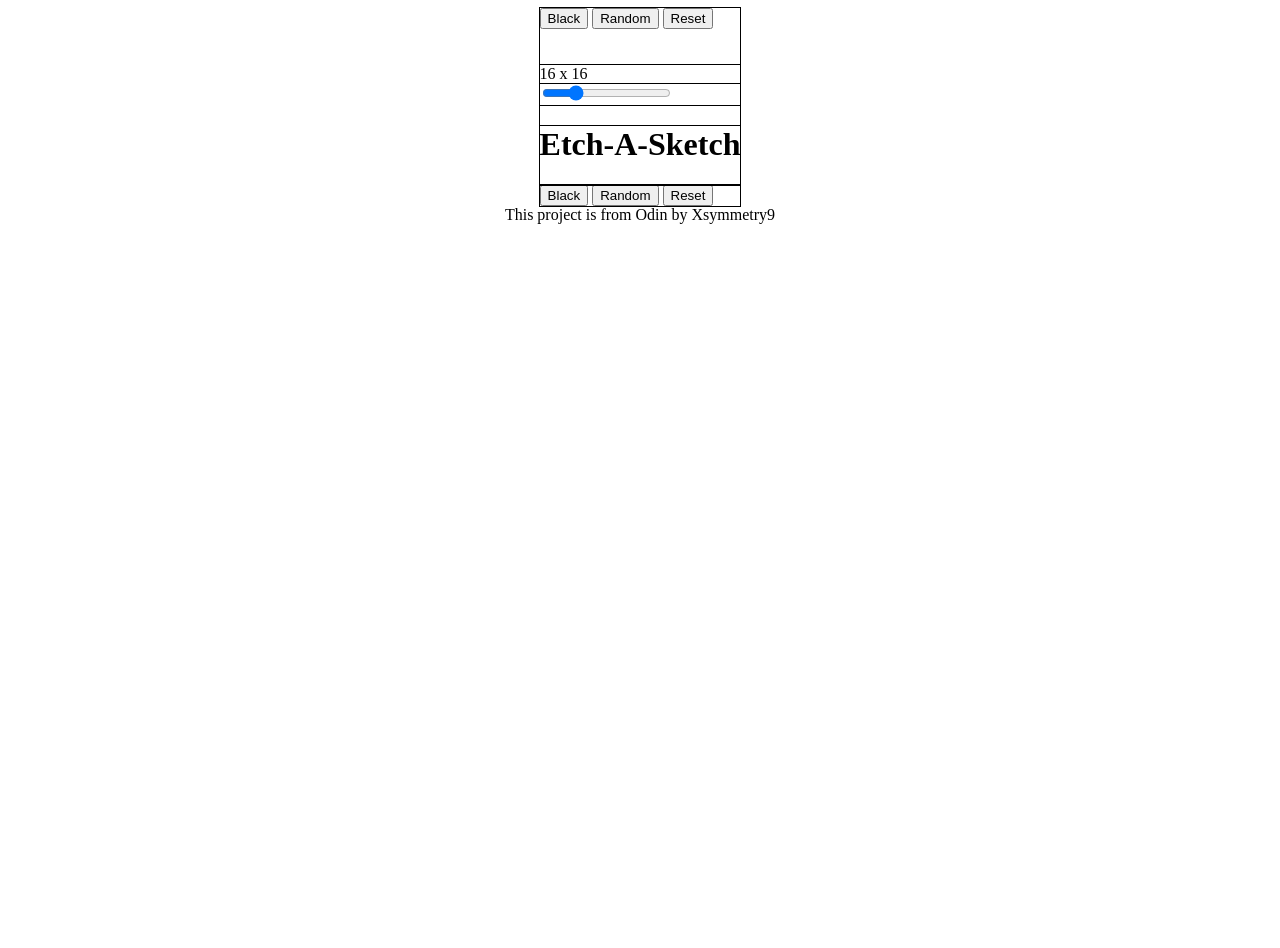
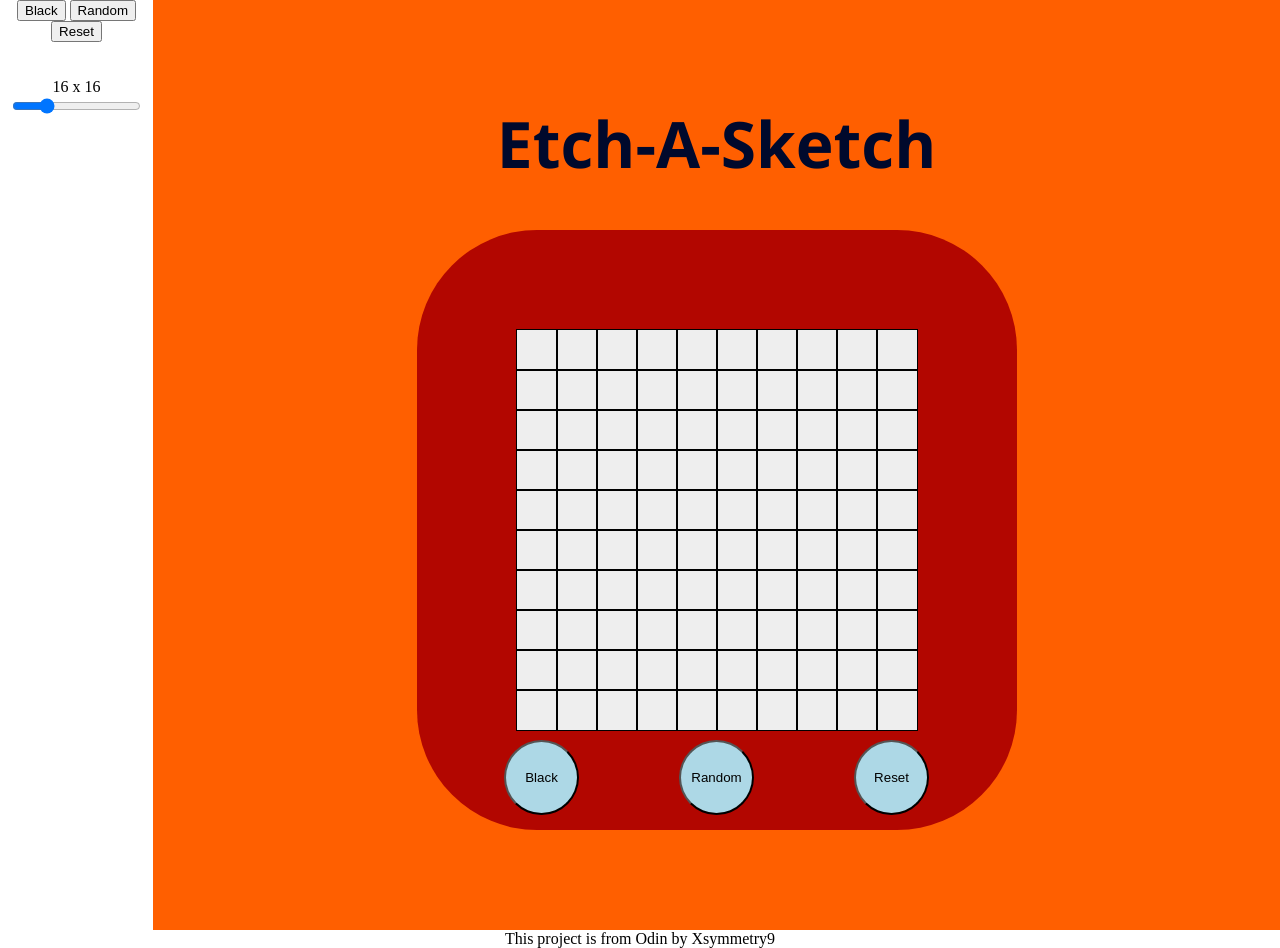
Before and after one commit to xsymmetry9/Etch-A-Sketch, a plain HTML site: page index.html in a window 1280 px wide. Before the commit the page ends 800 px from the top, so only its background shows below. Drawn offline with nearby package versions, Linux system fonts and the light colour scheme.

Commit message:
Update myStyle.css

```diff
--- a/myStyle.css
+++ b/myStyle.css
@@ -1,28 +1,83 @@
 body{
     display: flex;
     flex-direction: column;
-    align-items: center;
+    text-align: center;
+    margin: 0;
 }
-#container{
+h1{
+  font-family: 'Open Sans', sans-serif;
+    margin-top: 100px;
+    color: rgb(0, 9, 44);
+    font-size: 4rem;
+    font-weight: bold;
+}
+
+grid{
+  outline: 1px solid #000;
+}
+/* Button Section */
+.circle-container{
+    display: flex;
+    flex-direction: row;
+    position: absolute;
+    top: 740px;
+    gap: 100px;
+    justify-content: space-between;
+}
+.button-circle{
+  height: 75px;
+  width: 75px;
+  border-radius: 100%;
+  background-color: lightblue;
+  position: relative;
+}
+
+/* Game Section */
+.game-container{
+  display: flex;
+}
+
+#main-section{
+display: flex;
+flex-direction: column;
+background-color: rgb(255, 95, 0);
+width: 100%;
+justify-content: center;
+align-items: center;
+}
+
+/* Game Display property */
+
+.square-red{
+  height: 600px;
+  width: 600px;
+  background-color: rgb(178, 6, 0);
+  border-radius: 20%;
+  margin-bottom: 100px;
+}
+
+.game-square{
+  height: 400px;
+  width: 400px;
+  background-color: rgb(238, 238, 238);
+  position: absolute;
+  margin-top: 130px;
+
+}
+
+#game-grid{
     border: none;
     height: 400px;
     width: 400px;
     display: grid;
+    outline: 1px solid #000;
+}
 
-}
-h2{
-    text-align: center;
-    margin-top: 36px;
-}
+/* Functinality Section */
 #cont-button{
     margin-bottom: 36px;
 }
-div{
-    margin: 0;
-    padding: 0;
-    border: none;
-    outline: 1px solid #000;
-}
+
 .size-value{
     margin-top: 36px;
     width: 100%;
```
